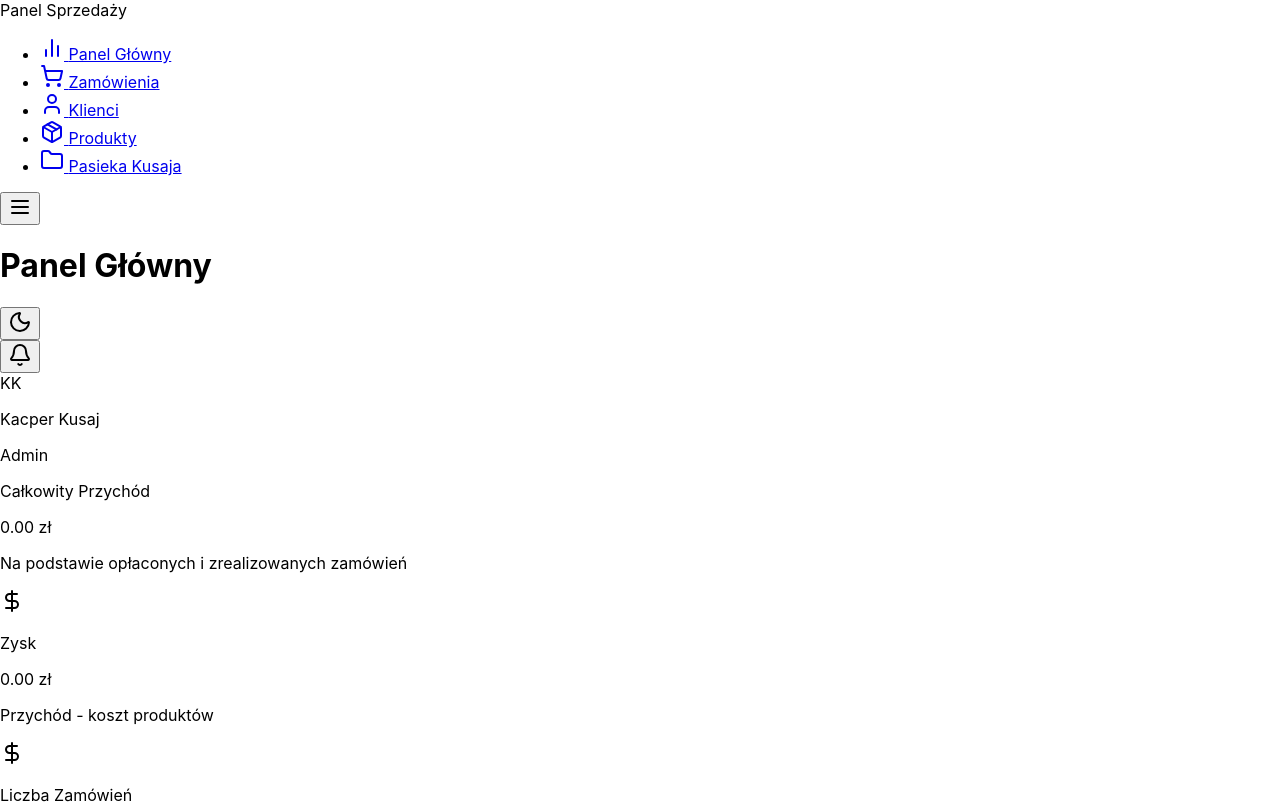
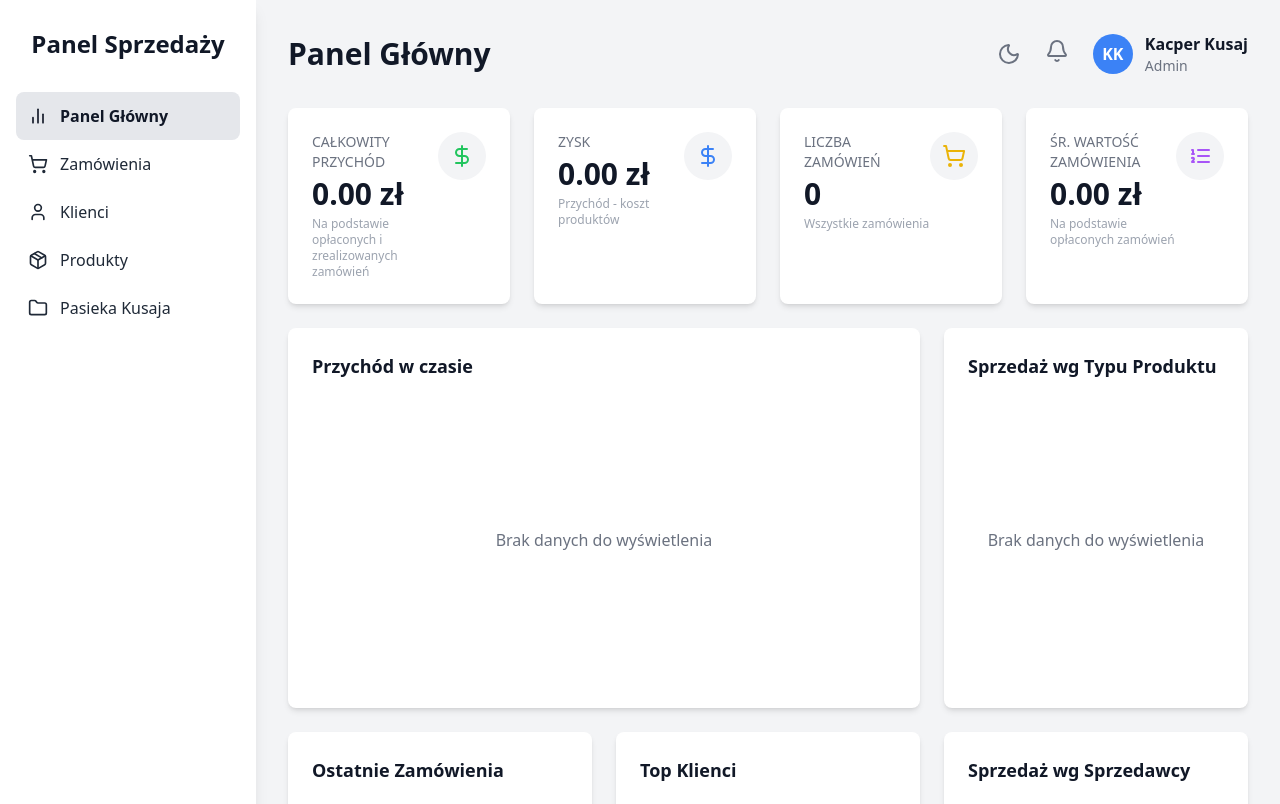
Before and after one commit to Tomaszworobiow/panel-sprzedazy, a React (Create React App) app: page / in a window 1280 px wide. Shown: the top 804 px of the page. Built offline with nearby package versions, Linux system fonts and the light colour scheme.

Commit message:
Dodaję i konfiguruję Tailwind CSS

```diff
--- a/src/index.css
+++ b/src/index.css
@@ -1,13 +1,3 @@
-body {
-  margin: 0;
-  font-family: -apple-system, BlinkMacSystemFont, 'Segoe UI', 'Roboto', 'Oxygen',
-    'Ubuntu', 'Cantarell', 'Fira Sans', 'Droid Sans', 'Helvetica Neue',
-    sans-serif;
-  -webkit-font-smoothing: antialiased;
-  -moz-osx-font-smoothing: grayscale;
-}
-
-code {
-  font-family: source-code-pro, Menlo, Monaco, Consolas, 'Courier New',
-    monospace;
-}
+@tailwind base;
+@tailwind components;
+@tailwind utilities;
--- /dev/null
+++ b/tailwind.config.js
@@ -0,0 +1,10 @@
+/** @type {import('tailwindcss').Config} */
+module.exports = {
+  content: [
+    "./src/**/*.{js,jsx,ts,tsx}",
+  ],
+  theme: {
+    extend: {},
+  },
+  plugins: [],
+}
```
